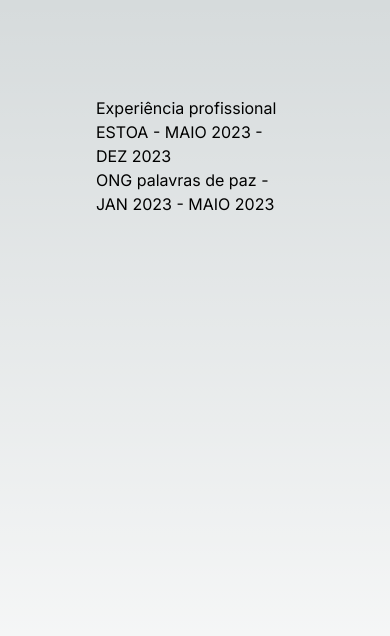
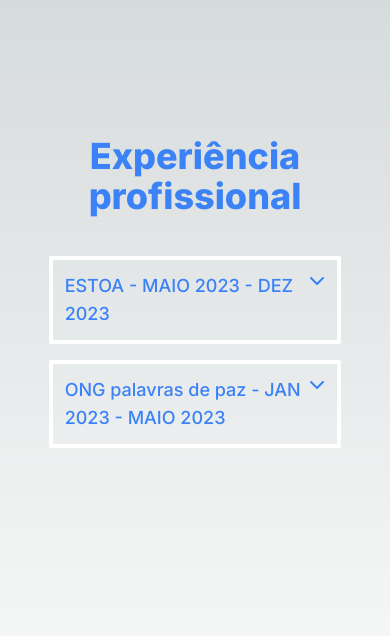
Before and after one commit to EduardoSimoess/eduardo_simoes, a Next.js app: page / in a window 390 px wide. Shown: the top 636 px of the page. Built offline with nearby package versions, Linux system fonts and the light colour scheme.

Commit message:
:lipstick: feat: Mobile stylization experience

```diff
--- a/src/components/experience.tsx
+++ b/src/components/experience.tsx
@@ -1,4 +1,7 @@
 import { useContext, useState } from "react";
+import { FontAwesomeIcon } from '@fortawesome/react-fontawesome'
+import { faChevronDown } from '@fortawesome/free-solid-svg-icons'
+
 
 export default function Experience() {
     const [activeIndex, setActiveIndex] = useState<number | null>(null);
@@ -28,18 +31,30 @@
     }
 
     return(
-        <div>
-            <div>
-                <h1>Experiência profissional</h1>
+        <div className="container flex flex-col md:mt-44 text-blue-500">
+            <div className="flex flex-col items-center w-100 text-center p-10">
+                <h1 className="text-4xl font-extrabold">Experiência profissional</h1>
             </div>
-            <div>
+            <div className="flex flex-col gap-4">
                 {experiences.map((experience, index) => (
-                    <div key={index}>
-                        <h3 onClick={() => handleClick(index)}>{experience.title}</h3>
+                    <div className="border-4 rounded-sm border-white items-center p-3"
+                    key={index}>
+                        <div onClick={() => handleClick(index)}
+                        className="flex flex-row justify-between">
+                            <h3 className="text-lg font-medium" >
+                                {experience.title}
+                            </h3>
+                            <FontAwesomeIcon icon={faChevronDown} />
+                        </div>
                         { activeIndex === index ?
-                          <div>
+                          <div className="flex flex-col p-3 gap-3 max-w-80 justify-items-center">
                               <p>{experience.text}</p>
-                              {experience.skills.map((skill, index) => <span key={index}>{skill}</span>)}
+                              <div className="flex flex-row gap-3 text-white max-w-30em flex-wrap justify-center">
+                                {experience.skills.map((skill, index) =>
+                                <span className="bg-blue-500 p-2"
+                                key={index}>{skill}</span>
+                                )}
+                              </div>
                           </div> : ''
                         }
                     </div>
```
Also changed, not shown: package.json (+9 -6 lines), 1 other file (tests, documents, lock files or other folders).
